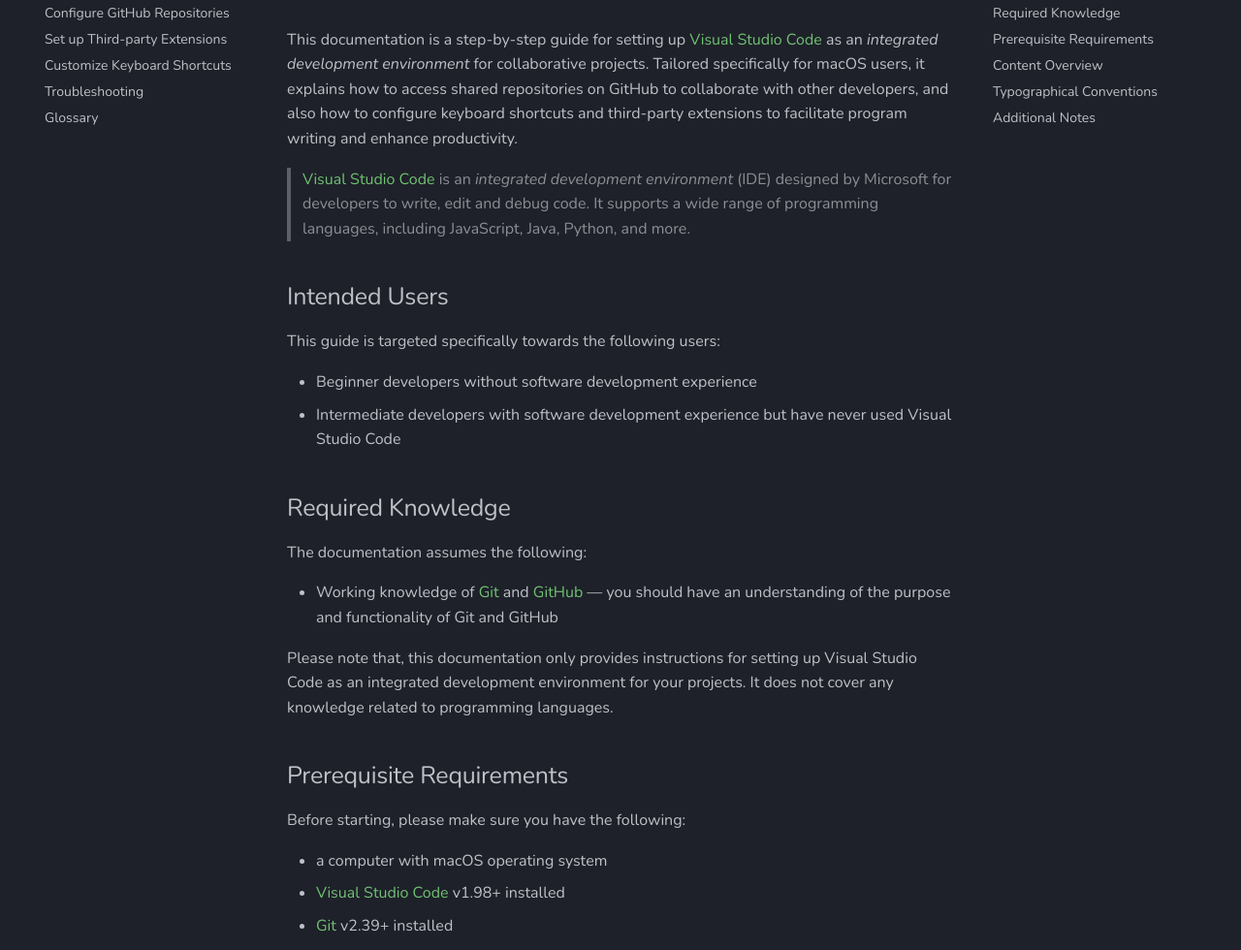
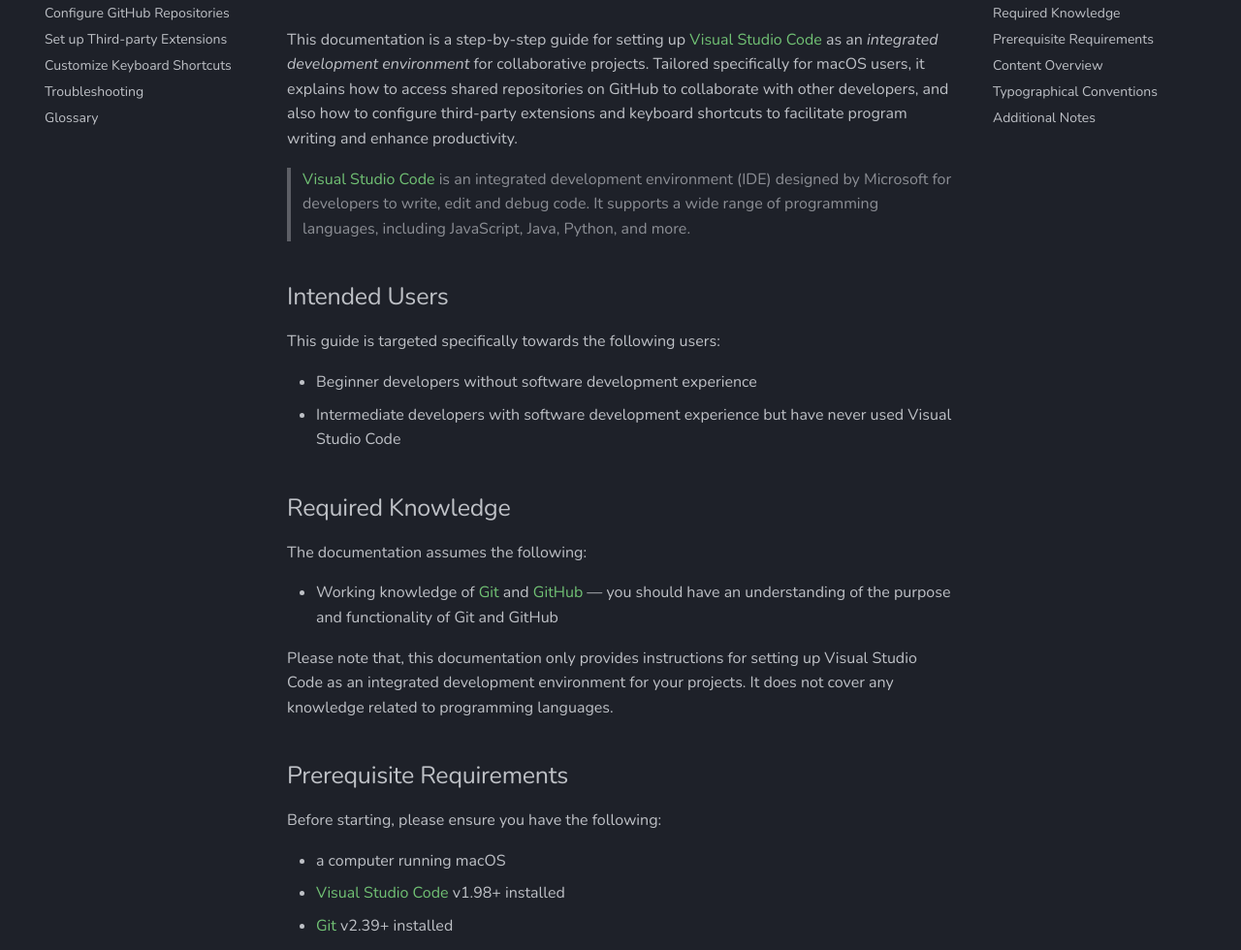
Before and after one commit to DJANG2024/MKDocsMaterial, an MkDocs documentation site: the page built from docs/index.md, in a window 1280 px wide and 1400 px high. Shown: the part 151-1131 px from the top of the window at 97% size. Built offline with MkDocs 1.6.1 and Material for MkDocs 9.7.7, drawn with Linux system fonts in a browser that asks for light colours.

Commit message:
Edit index.md

```diff
--- a/docs/index.md
+++ b/docs/index.md
@@ -1,7 +1,7 @@
 # Introduction
-This documentation is a step-by-step guide for setting up [Visual Studio Code](https://code.visualstudio.com/) as an <i>integrated development environment</i> for collaborative projects. Tailored specifically for macOS users, it explains how to access shared repositories on GitHub to collaborate with other developers, and also how to configure keyboard shortcuts and third-party extensions to facilitate program writing and enhance productivity.
+This documentation is a step-by-step guide for setting up [Visual Studio Code](https://code.visualstudio.com/) as an <i>integrated development environment</i> for collaborative projects. Tailored specifically for macOS users, it explains how to access shared repositories on GitHub to collaborate with other developers, and also how to configure third-party extensions and keyboard shortcuts to facilitate program writing and enhance productivity.
 
-> [Visual Studio Code](https://code.visualstudio.com/) is an <i>integrated development environment</i> (IDE) designed by Microsoft for developers to write, edit and debug code. It supports a wide range of programming languages, including JavaScript, Java, Python, and more.
+> [Visual Studio Code](https://code.visualstudio.com/) is an integrated development environment (IDE) designed by Microsoft for developers to write, edit and debug code. It supports a wide range of programming languages, including JavaScript, Java, Python, and more.
 
 
 ## Intended Users
@@ -20,9 +20,9 @@
 
 
 ## Prerequisite Requirements
-Before starting, please make sure you have the following:
+Before starting, please ensure you have the following:
 
-- a computer with macOS operating system
+- a computer running macOS
 - [Visual Studio Code](https://code.visualstudio.com/download) v1.98+ installed
 - [Git](https://git-scm.com/downloads/mac) v2.39+ installed
 - a [GitHub](https://github.com/signup) account
--- a/mkdocs.yml
+++ b/mkdocs.yml
@@ -34,6 +34,7 @@
   - attr_list
   - md_in_html
   - pymdownx.blocks.caption
+  - sane_lists
 
 nav:
   - Home: "index.md"
```
